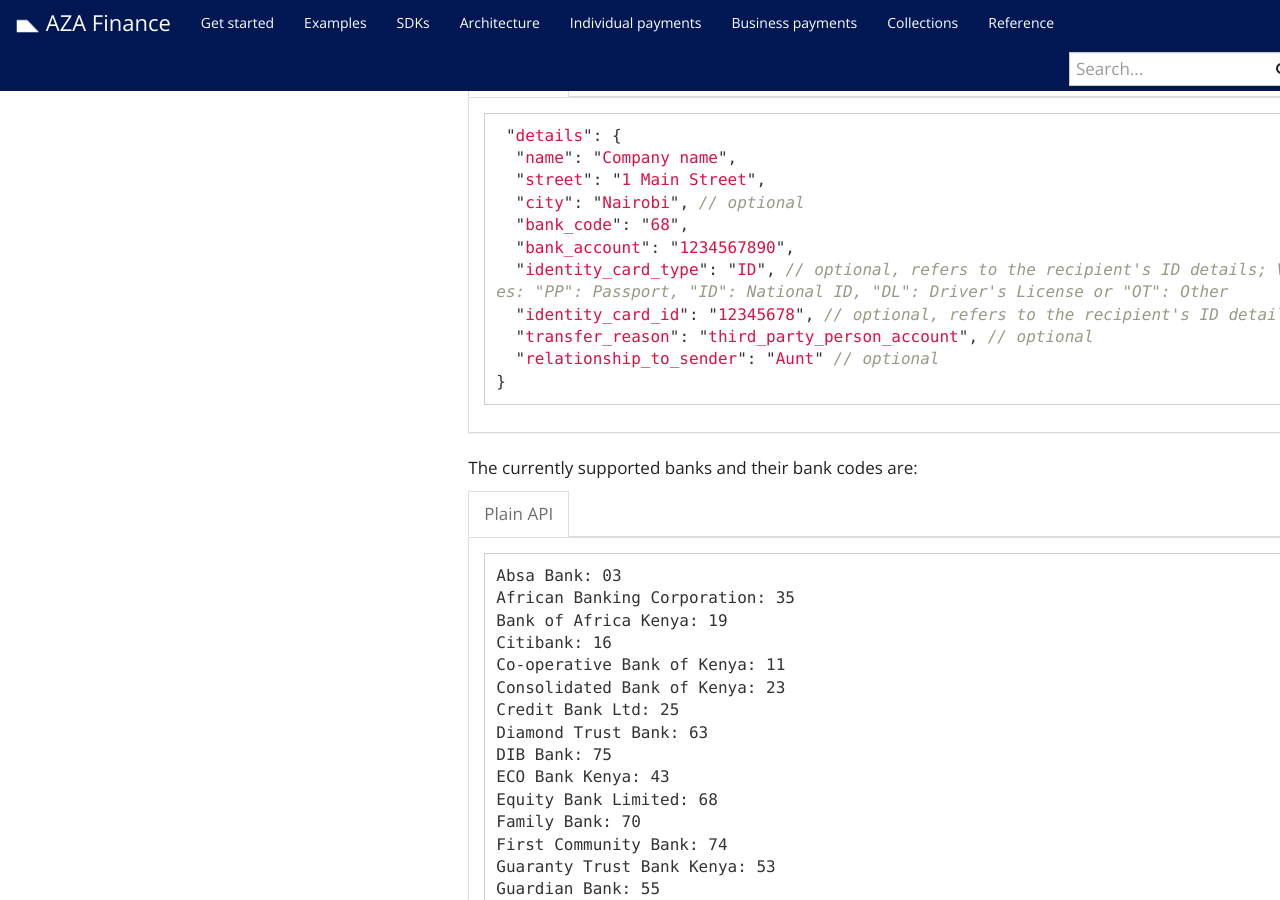
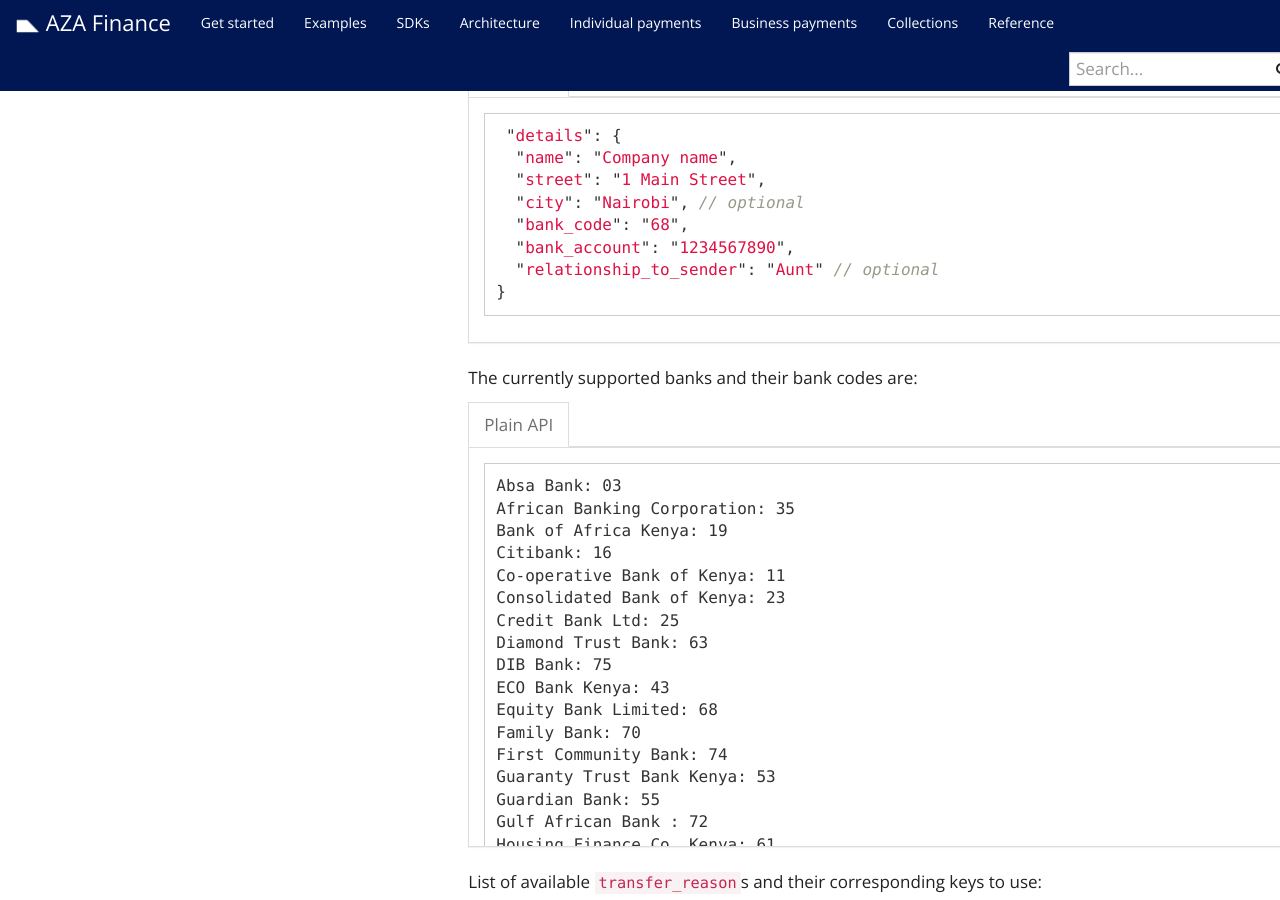
Before and after one commit to transferzero/api-documentation, a Jekyll site: the page built from _docs/business-payments.md, in a window 1280 px wide and 900 px high, scrolled down 14363 px. Built offline with Jekyll 4.4.1, drawn with Linux system fonts in a browser that asks for light colours; nearby versions of some CDN libraries; comment, search, counter and statistics services are not loaded.

Commit message:
remove identity description from business KES payments

````diff
--- a/_includes/corridors/kes-bank.md
+++ b/_includes/corridors/kes-bank.md
@@ -12,9 +12,11 @@ For Kenyan bank payments please use:
   "city": "Nairobi", // optional
   "bank_code": "68",
   "bank_account": "1234567890",
+  {% if include.recipient_type == 'individual' -%}
   "identity_card_type": "ID", // optional, refers to the recipient's ID details; Values: "PP": Passport, "ID": National ID, "DL": Driver's License or "OT": Other
   "identity_card_id": "12345678", // optional, refers to the recipient's ID details
   "transfer_reason": "third_party_person_account", // optional
+  {% endif -%}
   "relationship_to_sender": "Aunt" // optional
 }
 ```
````
